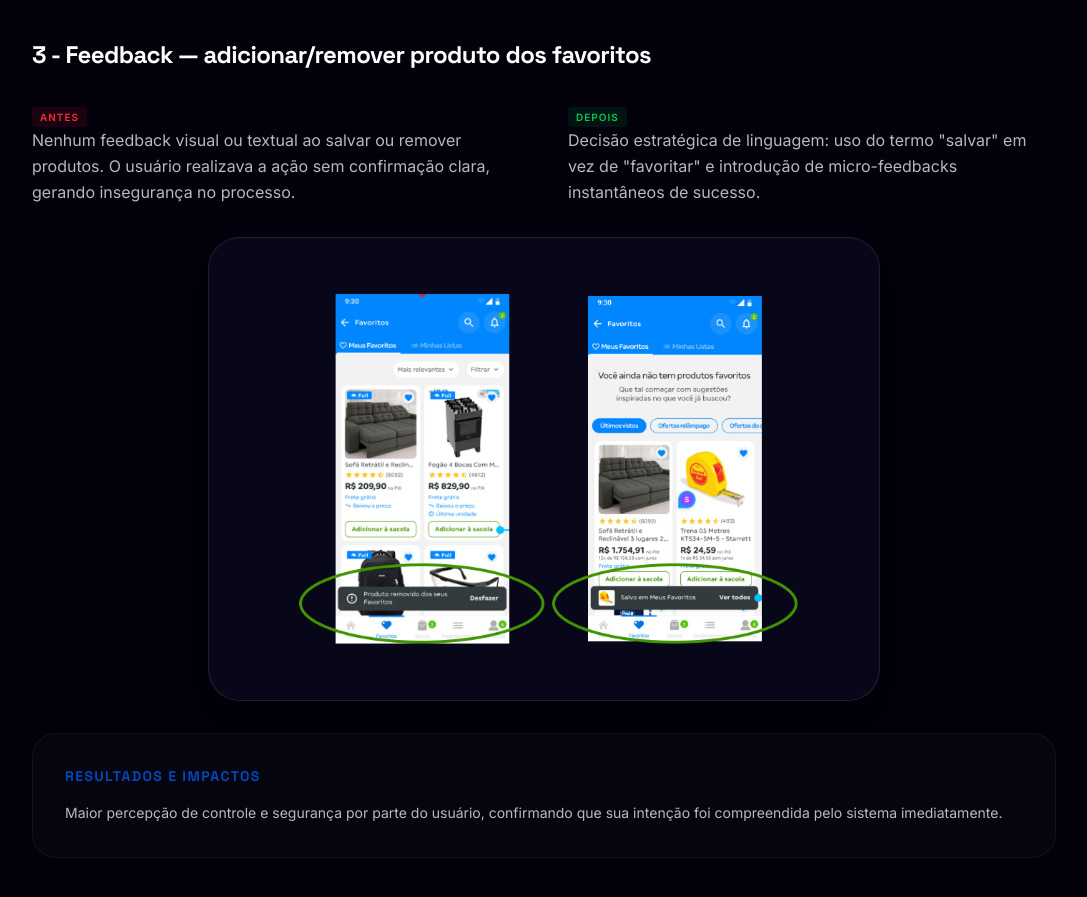
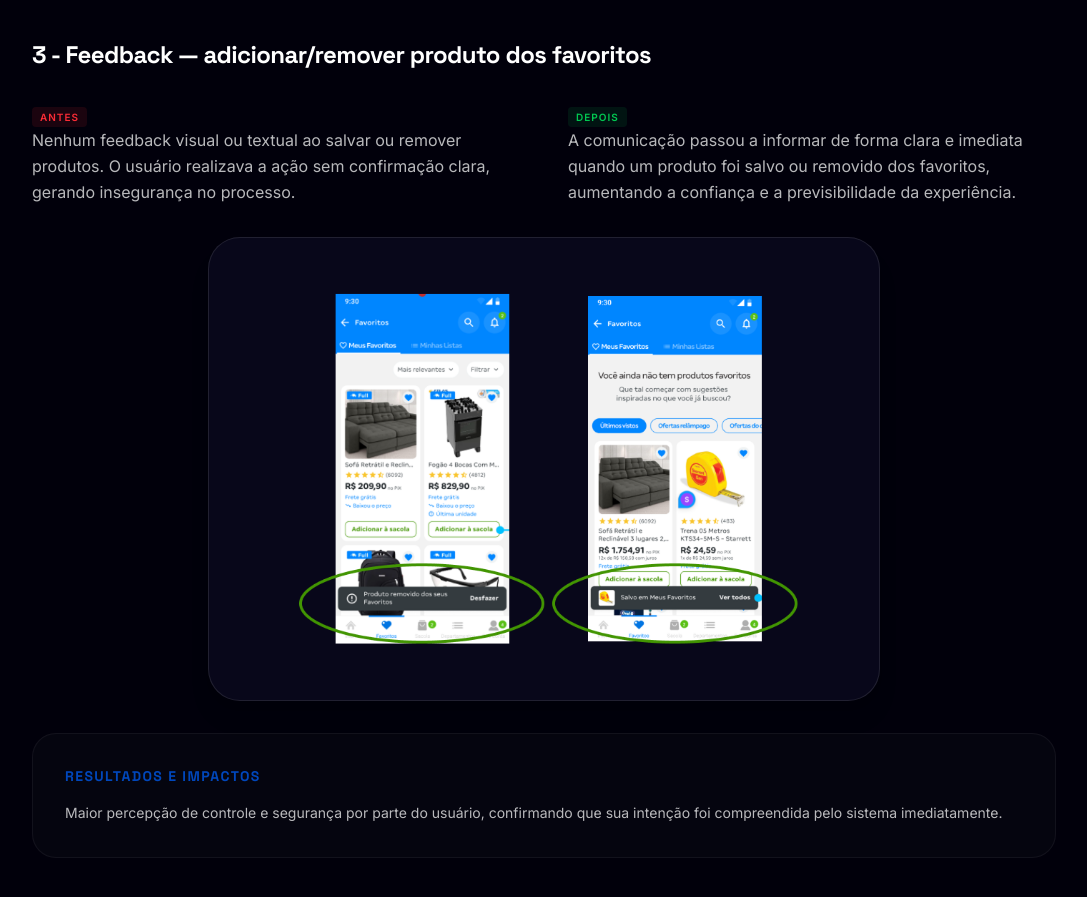
Before and after one commit to Victorleal-19/Portfolio-victor-leal, a React (Vite) app: page /case/favoritos-e-listas-magalu in a window 1280 px wide. Shown: the part 8460-9357 px from the top of the page, without its empty margins (96-1183 px from the left). Built offline with nearby package versions, Linux system fonts and the light colour scheme.

Commit message:
refactor: improve Magalu case study copy
Refine the description of the UX improvement to better highlight the impact on user trust and predictability.

```diff
--- a/src/pages/CaseMagalu.tsx
+++ b/src/pages/CaseMagalu.tsx
@@ -369,7 +369,7 @@ export default function CaseMagalu() {
                       <div className="space-y-4">
                          <span className="text-[10px] font-bold text-green-500 uppercase tracking-widest bg-green-500/10 px-2 py-1 rounded">Depois</span>
                          <p className="text-secondary leading-relaxed">
-                            Decisão estratégica de linguagem: uso do termo "salvar" em vez de "favoritar" e introdução de micro-feedbacks instantâneos de sucesso.
+                            A comunicação passou a informar de forma clara e imediata quando um produto foi salvo ou removido dos favoritos, aumentando a confiança e a previsibilidade da experiência.
                          </p>
                       </div>
                    </div>
```
